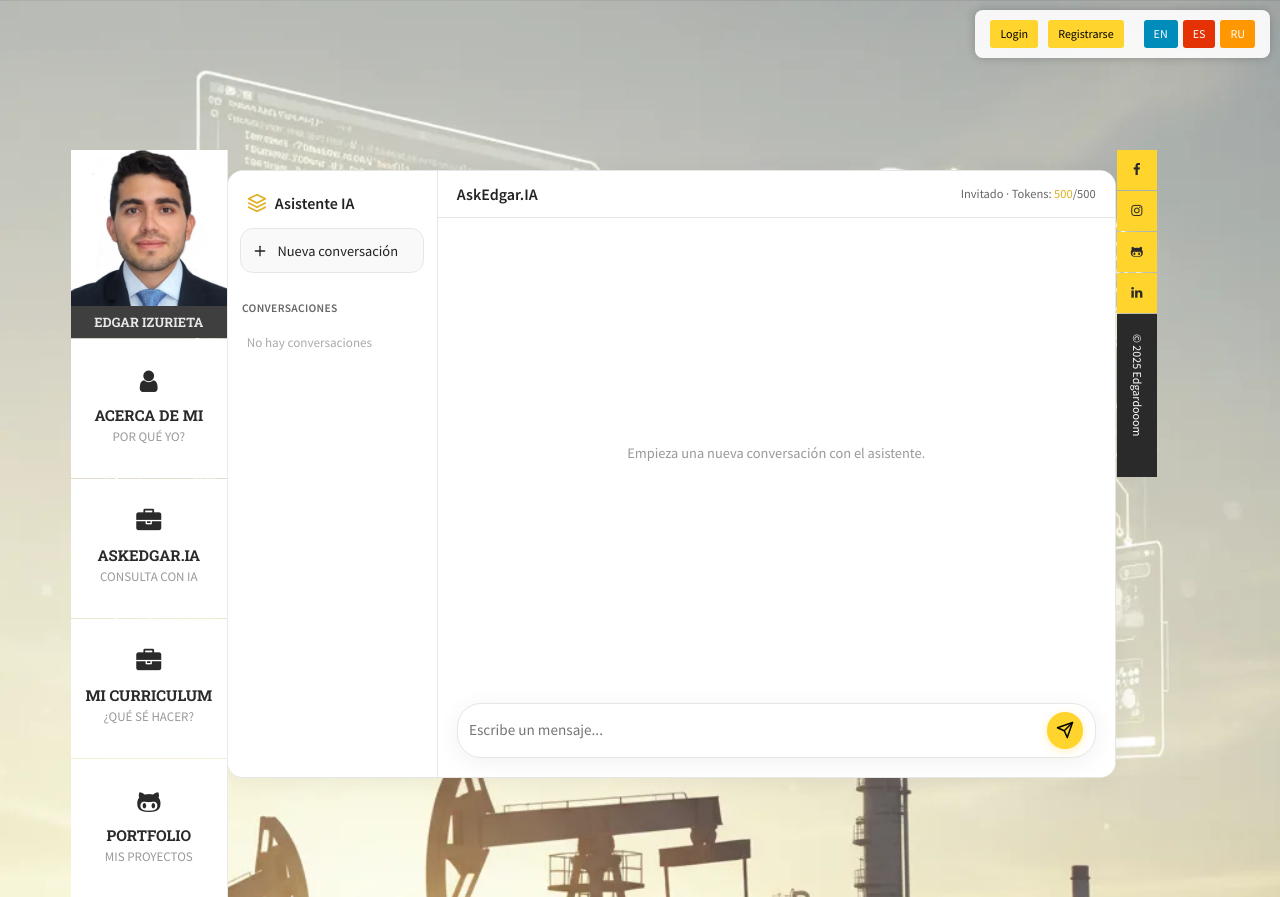
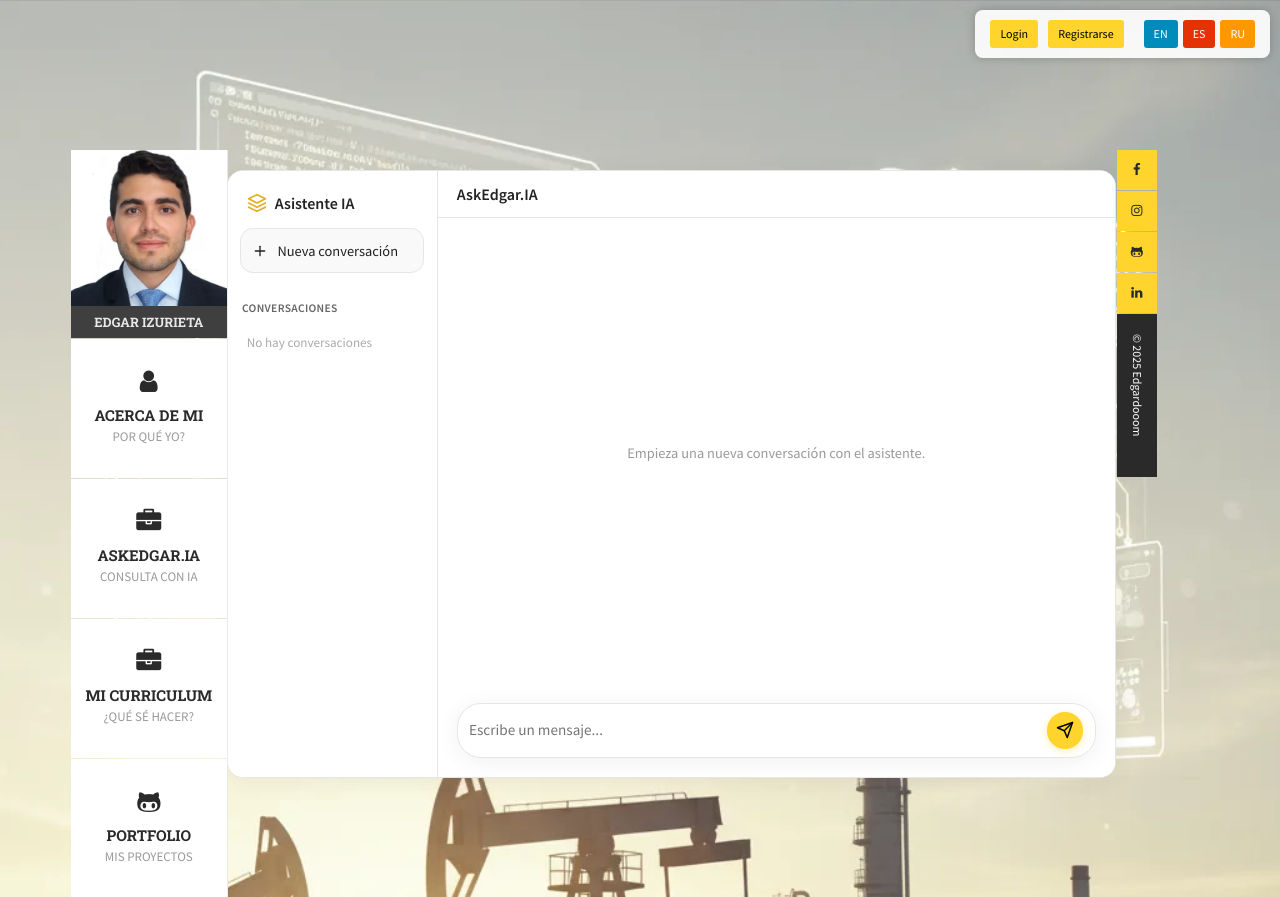
Before and after one commit to edgardoomer/portafolio-django, a Django app: template iachat_app/templates/askedgar_view.html in a window 1280 px wide. Shown: the top 897 px of the page. Run offline with Django 5.2, Linux system fonts and the light colour scheme; the template is opened without the code that fills it: most values are stand-ins (such as "Sample title", 1, 10 or a date in 2020); data that the repository does not hold is empty; some libraries are stand-ins or nearby versions.

Commit message:
Quitar el contador de tokens/palabras de la cabecera del chat
Retirado el texto de arriba (Tokens: X/Y - Palabras restantes: Z) y su
CSS. Los limites siguen aplicando por detras, solo se oculta el contador.

```diff
--- a/iachat_app/templates/askedgar_view.html
+++ b/iachat_app/templates/askedgar_view.html
@@ -44,8 +44,6 @@
   .cvchat-main { flex: 1; display: flex; flex-direction: column; min-width: 0; position: relative; background: var(--cvchat-bg); }
   .cvchat-header { padding: .75rem 1.2rem; border-bottom: 1px solid var(--cvchat-border); display: flex; align-items: center; justify-content: space-between; gap: 1rem; background: var(--cvchat-bg); flex-shrink: 0; }
   .cvchat-header-title { font-weight: 700; font-size: 1rem; color: var(--cvchat-text); }
-  .cvchat-status { font-size: .78rem; color: var(--cvchat-text-secondary); white-space: nowrap; }
-  .cvchat-status b { color: var(--cvchat-primary-dark); }
 
   /* --- LISTA DE CONVERSACIONES (en la barra lateral izquierda) --- */
   .cvchat-recents-header { padding: .5rem .9rem .3rem; font-size: .72rem; font-weight: 600; color: var(--cvchat-text-secondary); text-transform: uppercase; letter-spacing: .03em; }
@@ -128,7 +126,6 @@
     <div class="cvchat-main">
       <div class="cvchat-header">
         <span class="cvchat-header-title">AskEdgar.IA</span>
-        <span class="cvchat-status" id="chatStatus"></span>
       </div>
 
       <div class="cvchat-messages" id="messagesArea"></div>
--- a/static/js/askedgar.js
+++ b/static/js/askedgar.js
@@ -72,6 +72,9 @@
 
   // ---------------- render ----------------
   function renderStatus() {
+    // El contador de tokens/palabras de la cabecera se retiro; si no existe
+    // el elemento, no hacemos nada (los limites siguen aplicando por detras).
+    if (!chatStatus) return;
     const t = state.tokens;
     let txt = state.autenticado ? "" : "Invitado · ";
     txt += `Tokens: <b>${t.restantes}</b>/${t.limite}`;
```
